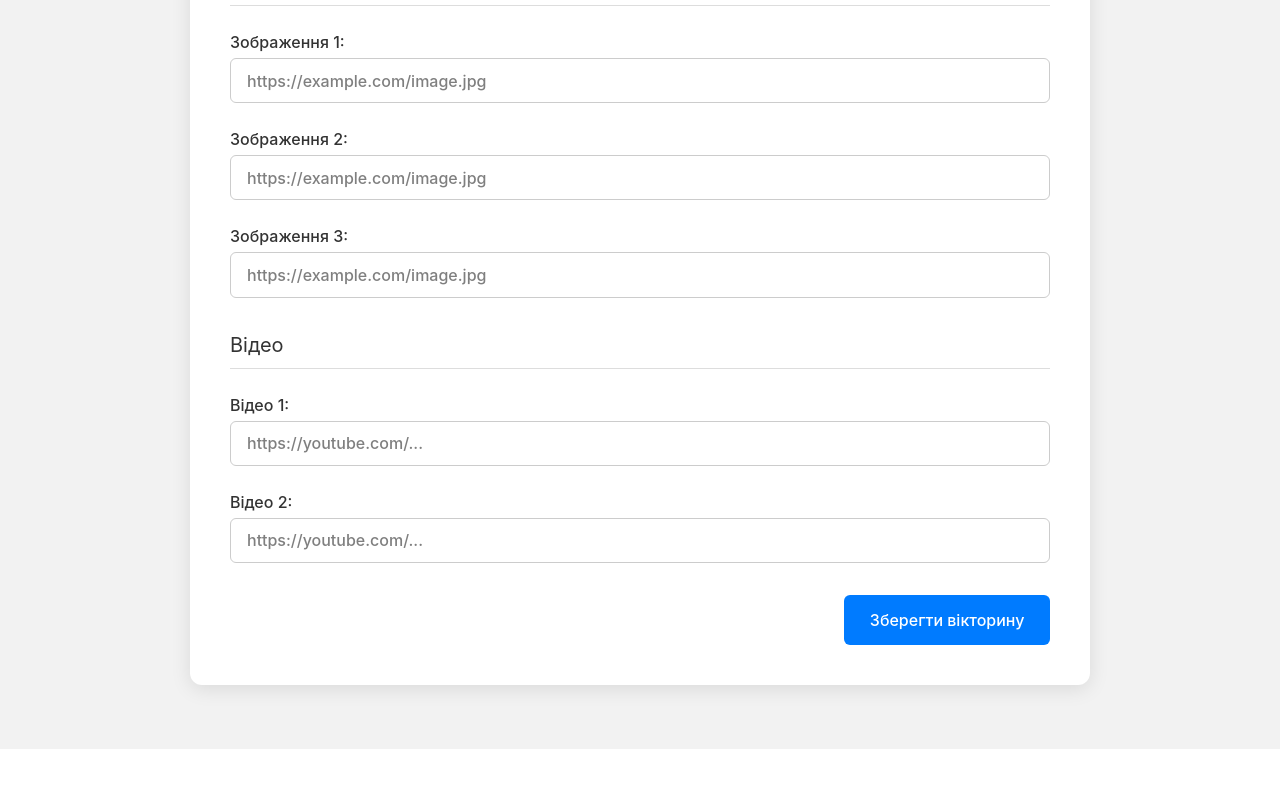
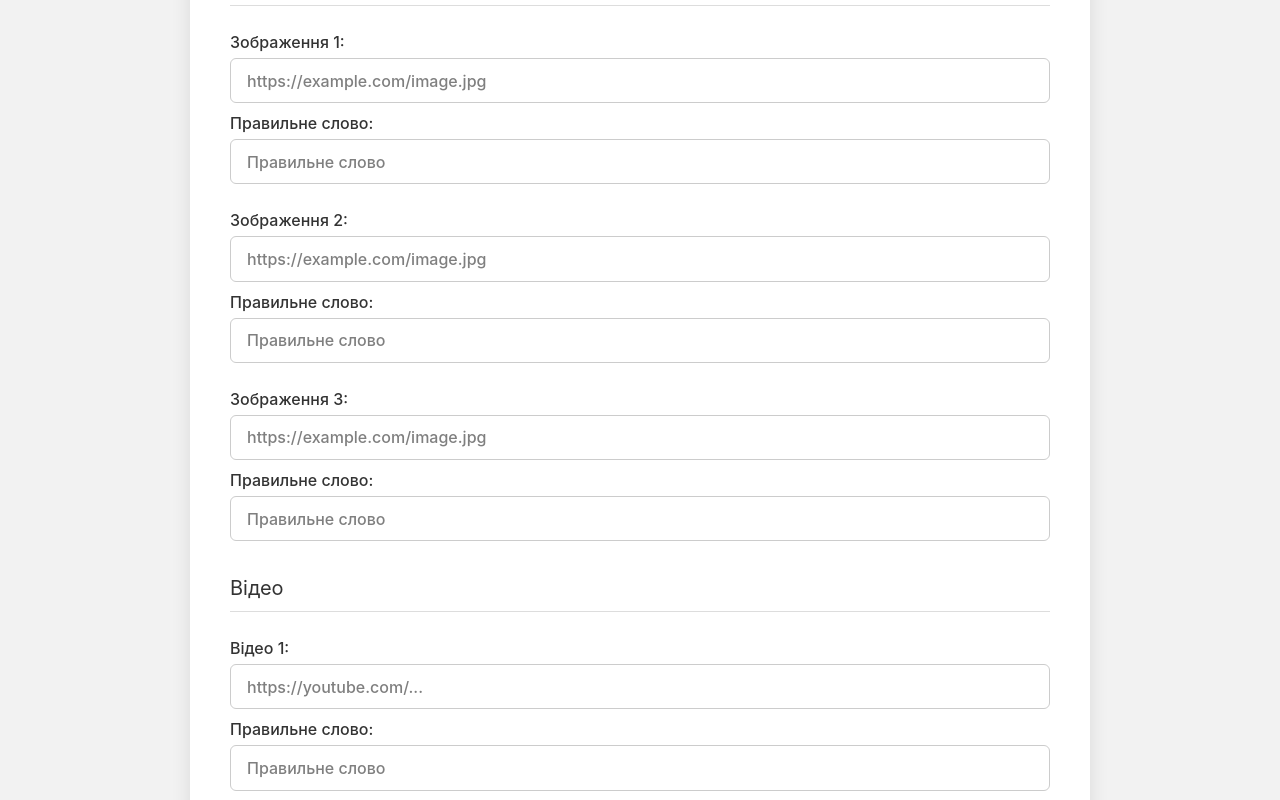
Before and after one commit to roman-mirzoian/frog-viper, a React (Vite) app in the folder client/: page /quiz-form in a window 1280 px wide. Shown: the part 1320-2120 px from the top of the page. Before the commit the page ends 2069 px from the top, so only its background shows below. Built offline with nearby package versions, Linux system fonts and the light colour scheme; no server answers.

Commit message:
feat: refactor media handling and improve QuizForm functionality

```diff
--- a/client/src/pages/Admin/Admin.tsx
+++ b/client/src/pages/Admin/Admin.tsx
@@ -1,6 +1,5 @@
 import { useEffect, useState } from "react";
 import { useNavigate } from "react-router-dom";
-import axios from "axios";
 import { useSocketContext } from "../../context/SocketContext.tsx";
 import Button from "../../components/buttons/Button.tsx";
 import StartButton from "./buttons/StartButton.tsx";
@@ -8,24 +7,18 @@ import NextRoundButton from "./buttons/NextRoundButton.tsx";
 import ResultsButton from "./buttons/ResultsButton.tsx";
 import ScoreTable from "./ScoreTable.tsx";
 import styles from './Admin.module.scss';
-import { API_LOCAL } from "../../constants";
+import { useQuizContext } from "../../context/QuizContext.tsx";
 
 export default function AdminPage() {
 	const [isGameStarted, setIsGameStarted] = useState<boolean>(false);
+	const { gameInfo, refreshData } = useQuizContext();
 	const navigate = useNavigate();
 	const { socket } = useSocketContext();
 
 	useEffect(() => {
-		async function getGameInfo() {
-			const gameInfo = await axios.get(`${API_LOCAL}/game/info`);
-
-			return gameInfo.data;
-		}
-
-		getGameInfo().then(info => {
-			setIsGameStarted(info?.state === 'started');
-		});
-	}, [isGameStarted]);
+		refreshData();
+		setIsGameStarted(gameInfo?.state === 'started');
+	}, [isGameStarted, gameInfo]);
 
 	const handleShowRoundPreview = () => {
 		socket?.emit('nextRoundPreview');
--- a/client/src/pages/Admin/QuizForm/QuizForm.tsx
+++ b/client/src/pages/Admin/QuizForm/QuizForm.tsx
@@ -8,17 +8,21 @@ type Question = {
 	text: string;
 	correctWord: string;
 };
+export type Media = {
+	url: string;
+	correctWord: string;
+};
 
 type QuizData = {
 	questions: Question[];
-	imageLinks: string[];
-	videoLinks: string[];
+	imageLinks: Media[];
+	videoLinks: Media[];
 };
 
 const quizDataTemplate: QuizData = {
 	questions: Array(5).fill({ text: "", correctWord: "" }),
-	imageLinks: Array(3).fill(""),
-	videoLinks: Array(2).fill(""),
+	imageLinks: Array(3).fill({ url: "", correctWord: "" }),
+	videoLinks: Array(2).fill({ url: "", correctWord: "" }),
 };
 
 const QuizForm: React.FC = () => {
@@ -32,15 +36,15 @@ const QuizForm: React.FC = () => {
 		setQuizData({ ...quizData, questions: updatedQuestions });
 	};
 
-	const handleImageLinkChange = (index: number, value: string) => {
+	const handleImageLinkChange = (index: number, field: string, value: string) => {
 		const updatedLinks = [ ...quizData.imageLinks ];
-		updatedLinks[index] = value;
+		updatedLinks[index] = { ...updatedLinks[index], [field]: value };
 		setQuizData({ ...quizData, imageLinks: updatedLinks });
 	};
 
-	const handleVideoLinkChange = (index: number, value: string) => {
+	const handleVideoLinkChange = (index: number, field: string, value: string) => {
 		const updatedLinks = [ ...quizData.videoLinks ];
-		updatedLinks[index] = value;
+		updatedLinks[index] = { ...updatedLinks[index], [field]: value };
 		setQuizData({ ...quizData, videoLinks: updatedLinks });
 	};
 
@@ -108,32 +112,56 @@ const QuizForm: React.FC = () => {
 				<section>
 					<h2>Зображення</h2>
 					{quizData.imageLinks.map((link, i) => (
+						<div key={i} className={styles.questionBlock}>
 							<label key={i}>
 								Зображення {i + 1}:
 								<input
 									type="url"
-								value={link}
-								onChange={(e) => handleImageLinkChange(i, e.target.value)}
+									value={link.url}
+									onChange={(e) => handleImageLinkChange(i, 'url', e.target.value)}
 									placeholder="https://example.com/image.jpg"
 									required
 								/>
 							</label>
+							<label>
+								Правильне слово:
+								<input
+									type="text"
+									value={link.correctWord}
+									onChange={(e) => handleImageLinkChange(i, "correctWord", e.target.value)}
+									placeholder="Правильне слово"
+									required
+								/>
+							</label>
+						</div>
 					))}
 				</section>
 
 				<section>
 					<h2>Відео</h2>
 					{quizData.videoLinks.map((link, i) => (
+						<div key={i} className={styles.questionBlock}>
 							<label key={i}>
 								Відео {i + 1}:
 								<input
 									type="url"
-								value={link}
-								onChange={(e) => handleVideoLinkChange(i, e.target.value)}
+									value={link.url}
+									onChange={(e) => handleVideoLinkChange(i, 'url', e.target.value)}
 									placeholder="https://youtube.com/..."
 									required
 								/>
 							</label>
+							<label>
+								Правильне слово:
+								<input
+									type="text"
+									value={link.correctWord}
+									onChange={(e) => handleVideoLinkChange(i, "correctWord", e.target.value)}
+									placeholder="Правильне слово"
+									required
+								/>
+							</label>
+						</div>
 					))}
 				</section>
 
--- a/client/src/pages/Admin/QuizForm/QuizTable.tsx
+++ b/client/src/pages/Admin/QuizForm/QuizTable.tsx
@@ -5,6 +5,7 @@ import styles from './QuizTable.module.scss';
 import { API_LOCAL } from "../../../constants";
 import YouTubePlayer from "../../../components/youTubePlayer/YouTubePlayer.tsx";
 import { ImageFromProxy } from "../../../components/imageFromProxy/ImageFromProxy.tsx";
+import { Media } from "./QuizForm.tsx";
 
 export interface Quiz {
 	id: number;
@@ -66,8 +67,11 @@ const QuizTable = () => {
 					<div className={styles.section}>
 						<h4>Зображення:</h4>
 						<div className={styles.mediaGrid}>
-							{getArrayFromString(quiz.imageLinks).map((img: string, idx: number) => (
-								<ImageFromProxy key={idx} url={img} />
+							{getArrayFromString(quiz.imageLinks).map((img: Media, idx: number) => (
+								<div key={idx}>
+									<p>Правильне слово: <strong>{img.correctWord}</strong></p>
+									<ImageFromProxy  url={img.url} />
+								</div>
 							))}
 						</div>
 					</div>
@@ -75,8 +79,11 @@ const QuizTable = () => {
 					<div className={styles.section}>
 						<h4>Відео:</h4>
 						<div className={styles.mediaGrid}>
-							{getArrayFromString(quiz.videoLinks).map((link: string, idx: number) => (
-								<YouTubePlayer key={idx} url={link} />
+							{getArrayFromString(quiz.videoLinks).map((link: Media, idx: number) => (
+								<div key={idx}>
+									<p>Правильне слово: <strong>{link.correctWord}</strong></p>
+									<YouTubePlayer key={idx} url={link.url} />
+								</div>
 							))}
 						</div>
 					</div>
--- a/client/src/pages/Game/RoundPage/RoundPage.tsx
+++ b/client/src/pages/Game/RoundPage/RoundPage.tsx
@@ -1,8 +1,8 @@
 import styles from "./RoundPage.module.scss";
 import { useEffect, useMemo, useState } from "react";
-import { API_LOCAL } from "../../../constants";
 import { useQuizContext } from "../../../context/QuizContext.tsx";
 import YouTubePlayer from "../../../components/youTubePlayer/YouTubePlayer.tsx";
+import { ImageFromProxy } from "../../../components/imageFromProxy/ImageFromProxy.tsx";
 
 export default function RoundPage() {
 	const { currentQuestionBlock, gameInfo } = useQuizContext();
@@ -23,10 +23,10 @@ export default function RoundPage() {
 			<div className={styles.roundDescription}>
 				{currentQuestion?.text && <p>{currentQuestion.text}</p>}
 				{+gameInfo.currentRound - 1 > 4 && +gameInfo.currentRound - 1 < 8 && currentQuestion && (
-					<img src={`${API_LOCAL}/game/image?url=${encodeURIComponent(currentQuestion)}`} alt="currentQuestion" />
+					<ImageFromProxy  url={currentQuestion.url} />
 				)}
 				{+gameInfo.currentRound - 1 > 7 && currentQuestion && (
-					<YouTubePlayer url={currentQuestionMemo} />
+					<YouTubePlayer url={currentQuestionMemo.url} />
 				)}
 				{!currentQuestion && <div style={{color: "white"}}>Питання вже все</div>}
 			</div>
--- a/client/src/pages/Player/PlayerOptions/PlayerOptions.tsx
+++ b/client/src/pages/Player/PlayerOptions/PlayerOptions.tsx
@@ -28,9 +28,7 @@ const PlayerOptions: React.FC = () => {
 		}
 
 		getOptions().then((options: Option[]) => {
-			if(currentAnswer) {
-				setOptions([...options, { deviceId: getDeviceId(), roundAnswer: currentAnswer.correctWord }]);
-			}
+			setOptions([...options, { deviceId: getDeviceId(), roundAnswer: currentAnswer?.correctWord }]);
 		});
 	}, [currentQuestionBlock, gameInfo]);
 
```
Lines whose indentation alone changed are shown as unchanged.
